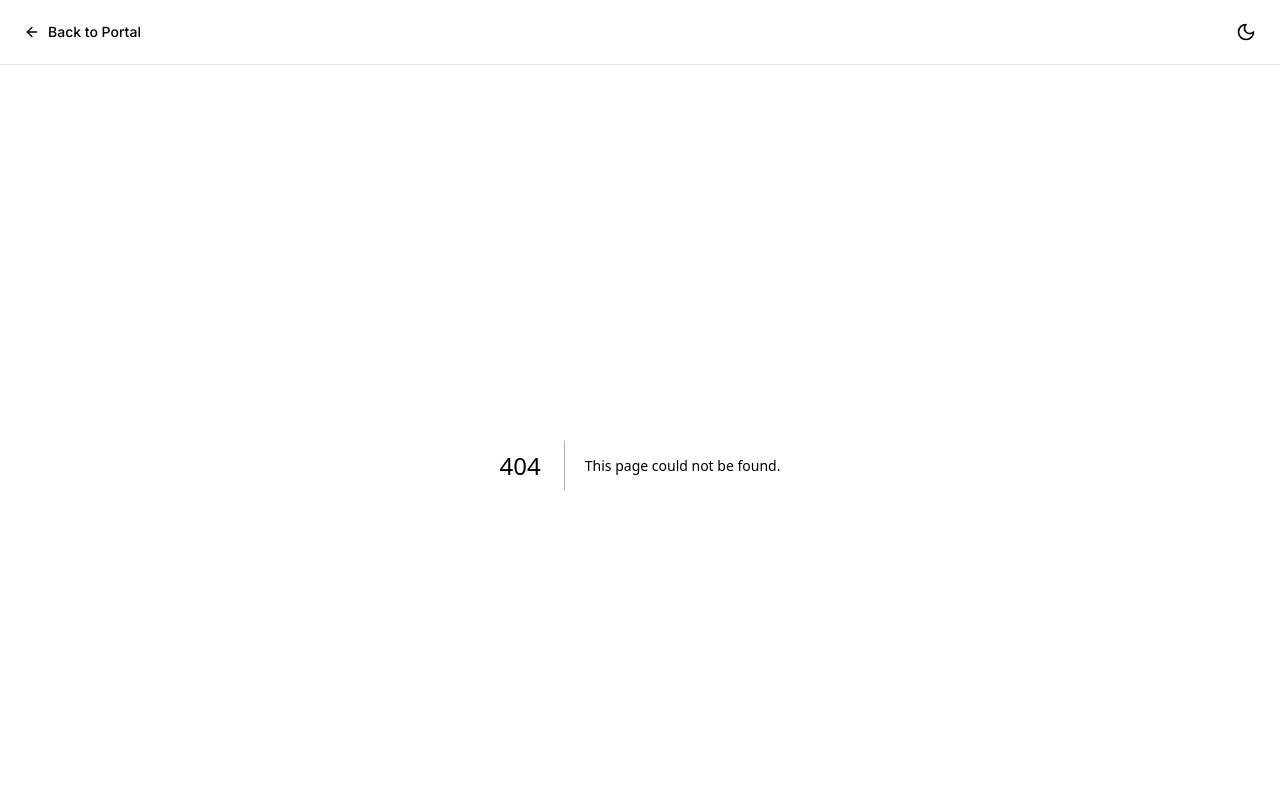
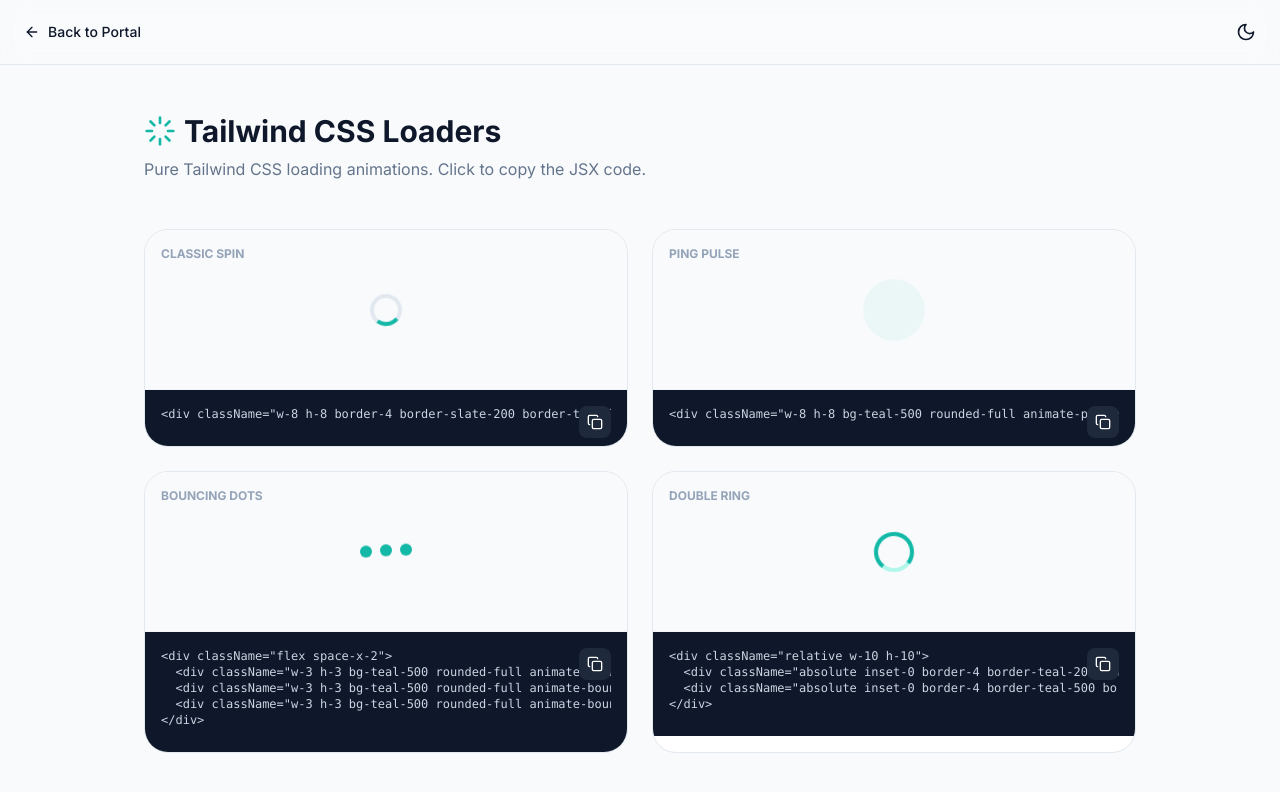
Before and after one commit to Prem759-0/landing-page-universe, a Next.js app: page /css-loaders in a window 1280 px wide. Before the commit this address had no page. Shown: the top 792 px of the page. Built offline with nearby package versions, Linux system fonts and the light colour scheme.

Commit message:
Create page.tsx

```diff
--- /dev/null
+++ b/app/css-loaders/page.tsx
@@ -0,0 +1,94 @@
+"use client";
+
+import { useState } from "react";
+import { Loader, Copy, Check } from "lucide-react";
+import { cn } from "@/lib/utils";
+
+const loaders = [
+  {
+    name: "Classic Spin",
+    code: `<div className="w-8 h-8 border-4 border-slate-200 border-t-teal-500 rounded-full animate-spin"></div>`,
+    component: () => <div className="w-8 h-8 border-4 border-slate-200 dark:border-slate-700 border-t-teal-500 rounded-full animate-spin"></div>
+  },
+  {
+    name: "Ping Pulse",
+    code: `<div className="w-8 h-8 bg-teal-500 rounded-full animate-ping opacity-75"></div>`,
+    component: () => <div className="w-8 h-8 bg-teal-500 rounded-full animate-ping opacity-75"></div>
+  },
+  {
+    name: "Bouncing Dots",
+    code: `<div className="flex space-x-2">
+  <div className="w-3 h-3 bg-teal-500 rounded-full animate-bounce"></div>
+  <div className="w-3 h-3 bg-teal-500 rounded-full animate-bounce" style={{ animationDelay: "0.1s" }}></div>
+  <div className="w-3 h-3 bg-teal-500 rounded-full animate-bounce" style={{ animationDelay: "0.2s" }}></div>
+</div>`,
+    component: () => (
+      <div className="flex space-x-2">
+        <div className="w-3 h-3 bg-teal-500 rounded-full animate-bounce"></div>
+        <div className="w-3 h-3 bg-teal-500 rounded-full animate-bounce" style={{ animationDelay: "0.1s" }}></div>
+        <div className="w-3 h-3 bg-teal-500 rounded-full animate-bounce" style={{ animationDelay: "0.2s" }}></div>
+      </div>
+    )
+  },
+  {
+    name: "Double Ring",
+    code: `<div className="relative w-10 h-10">
+  <div className="absolute inset-0 border-4 border-teal-200 rounded-full animate-pulse"></div>
+  <div className="absolute inset-0 border-4 border-teal-500 border-t-transparent rounded-full animate-spin"></div>
+</div>`,
+    component: () => (
+      <div className="relative w-10 h-10">
+        <div className="absolute inset-0 border-4 border-teal-200 dark:border-teal-900 rounded-full animate-pulse"></div>
+        <div className="absolute inset-0 border-4 border-teal-500 border-t-transparent rounded-full animate-spin"></div>
+      </div>
+    )
+  }
+];
+
+export default function CSSLoaders() {
+  const [copiedIndex, setCopiedIndex] = useState<number | null>(null);
+
+  const copyToClipboard = (code: string, index: number) => {
+    navigator.clipboard.writeText(code);
+    setCopiedIndex(index);
+    setTimeout(() => setCopiedIndex(null), 2000);
+  };
+
+  return (
+    <div className="flex-1 max-w-5xl mx-auto w-full px-4 py-12">
+      <div className="mb-12">
+        <h1 className="text-3xl font-bold flex items-center gap-2 mb-2">
+          <Loader className="w-8 h-8 text-teal-500 animate-spin-slow" /> Tailwind CSS Loaders
+        </h1>
+        <p className="text-slate-500">Pure Tailwind CSS loading animations. Click to copy the JSX code.</p>
+      </div>
+
+      <div className="grid grid-cols-1 md:grid-cols-2 gap-6">
+        {loaders.map((loader, idx) => (
+          <div key={idx} className="bg-white dark:bg-slate-900 border border-slate-200 dark:border-slate-800 rounded-3xl overflow-hidden flex flex-col group">
+
+            {/* Visual Preview */}
+            <div className="h-40 bg-slate-50 dark:bg-slate-950 flex flex-col items-center justify-center border-b border-slate-100 dark:border-slate-800 relative">
+              <span className="absolute top-4 left-4 text-xs font-bold text-slate-400 uppercase">{loader.name}</span>
+              <loader.component />
+            </div>
+
+            {/* Code & Copy */}
+            <div className="p-4 relative bg-slate-900">
+              <pre className="text-xs text-slate-300 font-mono overflow-x-auto pb-2 custom-scrollbar">
+                {loader.code}
+              </pre>
+              <button
+                onClick={() => copyToClipboard(loader.code, idx)}
+                className="absolute top-4 right-4 p-2 bg-slate-800 hover:bg-slate-700 text-white rounded-lg transition-colors flex items-center gap-2 text-xs font-bold"
+              >
+                {copiedIndex === idx ? <Check className="w-4 h-4 text-emerald-400" /> : <Copy className="w-4 h-4" />}
+              </button>
+            </div>
+
+          </div>
+        ))}
+      </div>
+    </div>
+  );
+}
```
